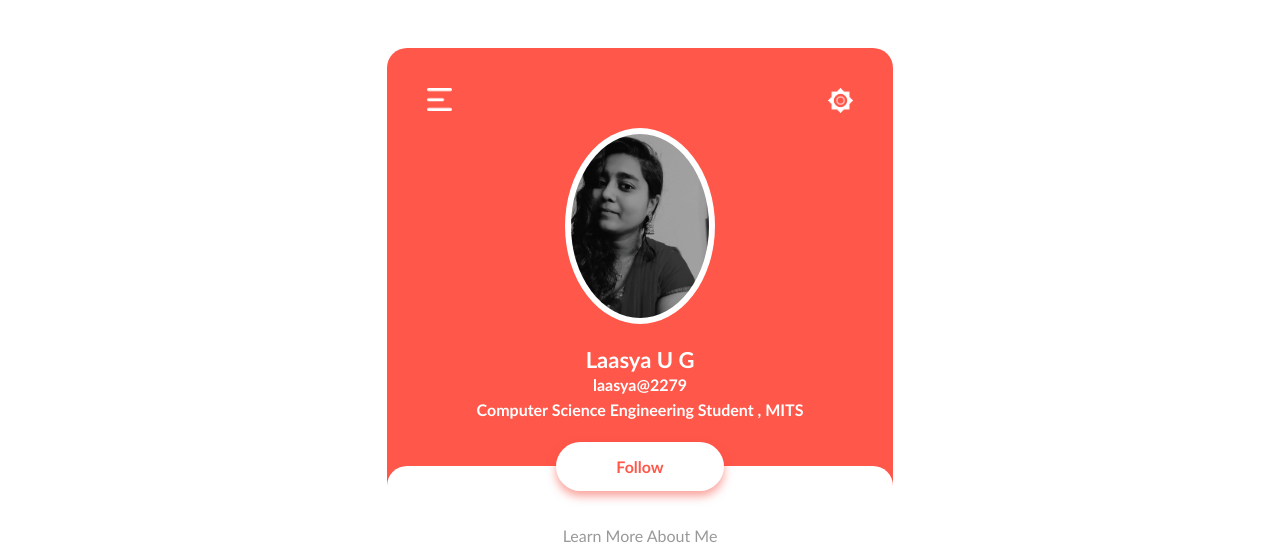
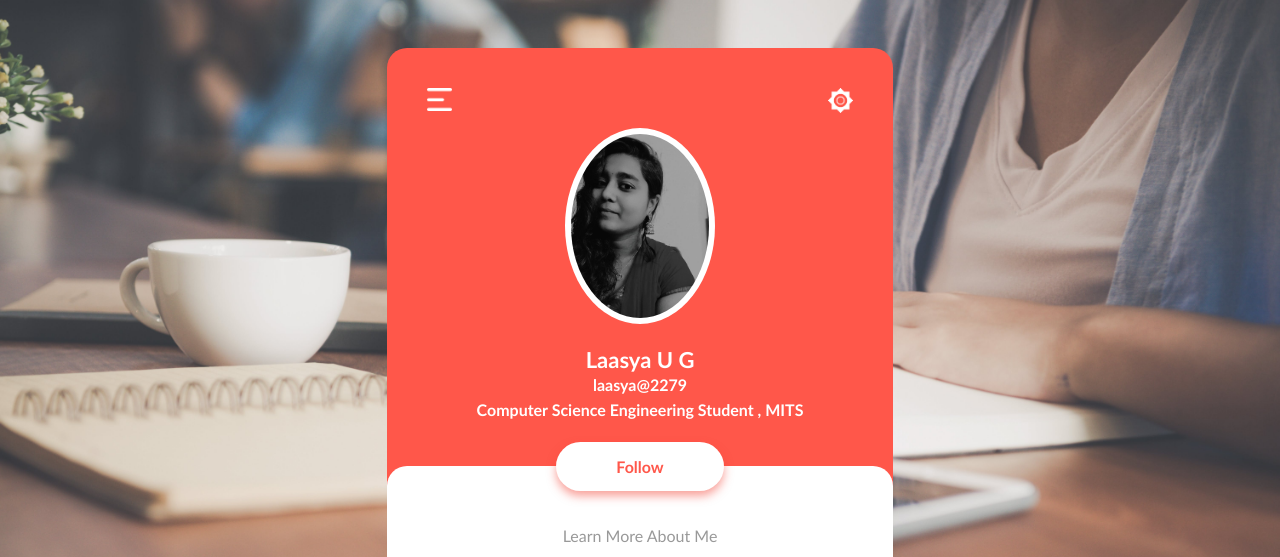
Before and after one commit to Laasya-2279/profilecard, a plain HTML site: page index.html in a window 1280 px wide. Shown: the top 557 px of the page. Drawn offline with Linux system fonts and the light colour scheme; files whose address does not match are found by name.

Commit message:
Update styles.css

```diff
--- a/styles.css
+++ b/styles.css
@@ -7,7 +7,7 @@
 .container{
     width: 100;
     height: 100vh;
-    background-image: url(images/study.jpg);
+    background-image: url(study.jpg);
     background-size: cover;
     background-position: center;
     display: flex;
```
